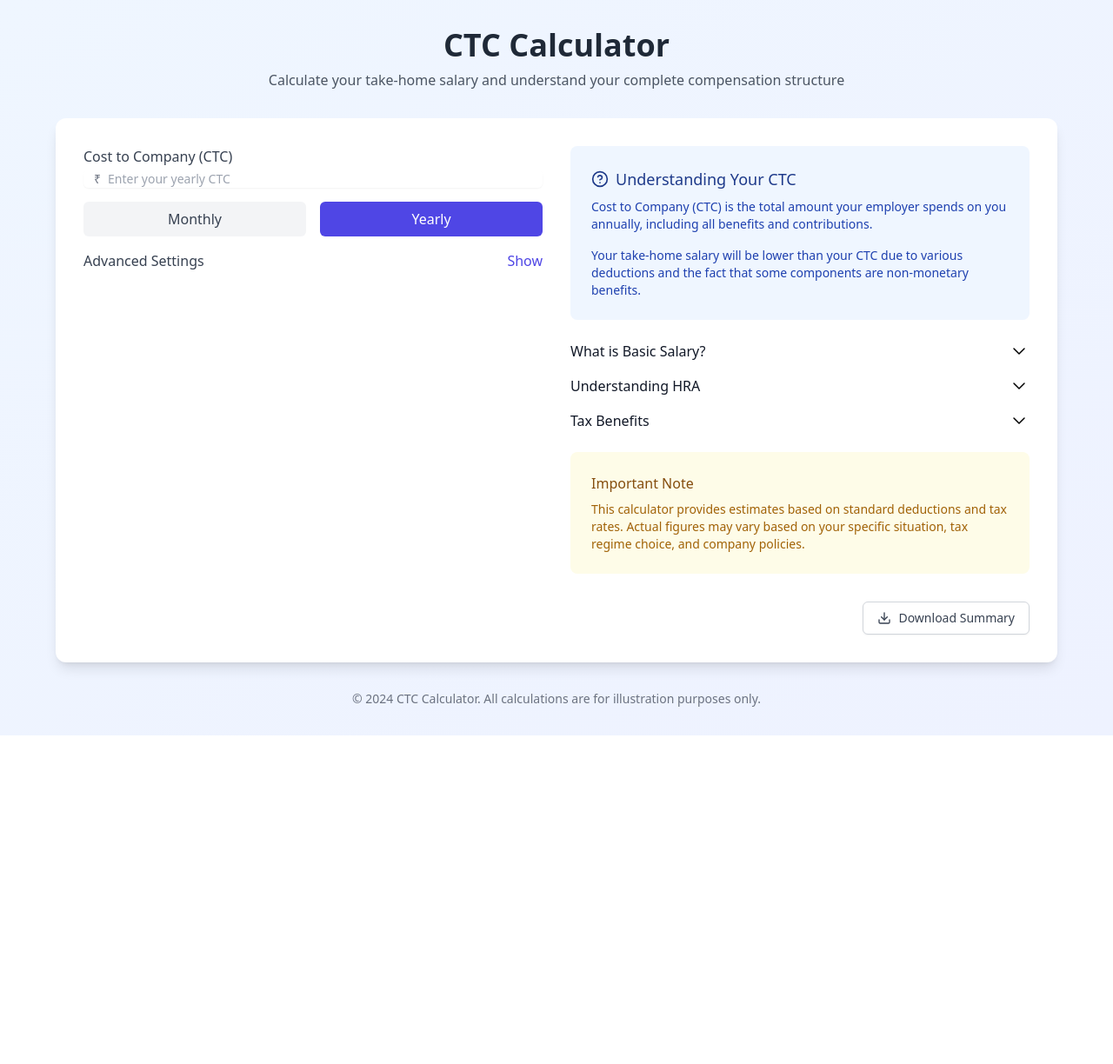
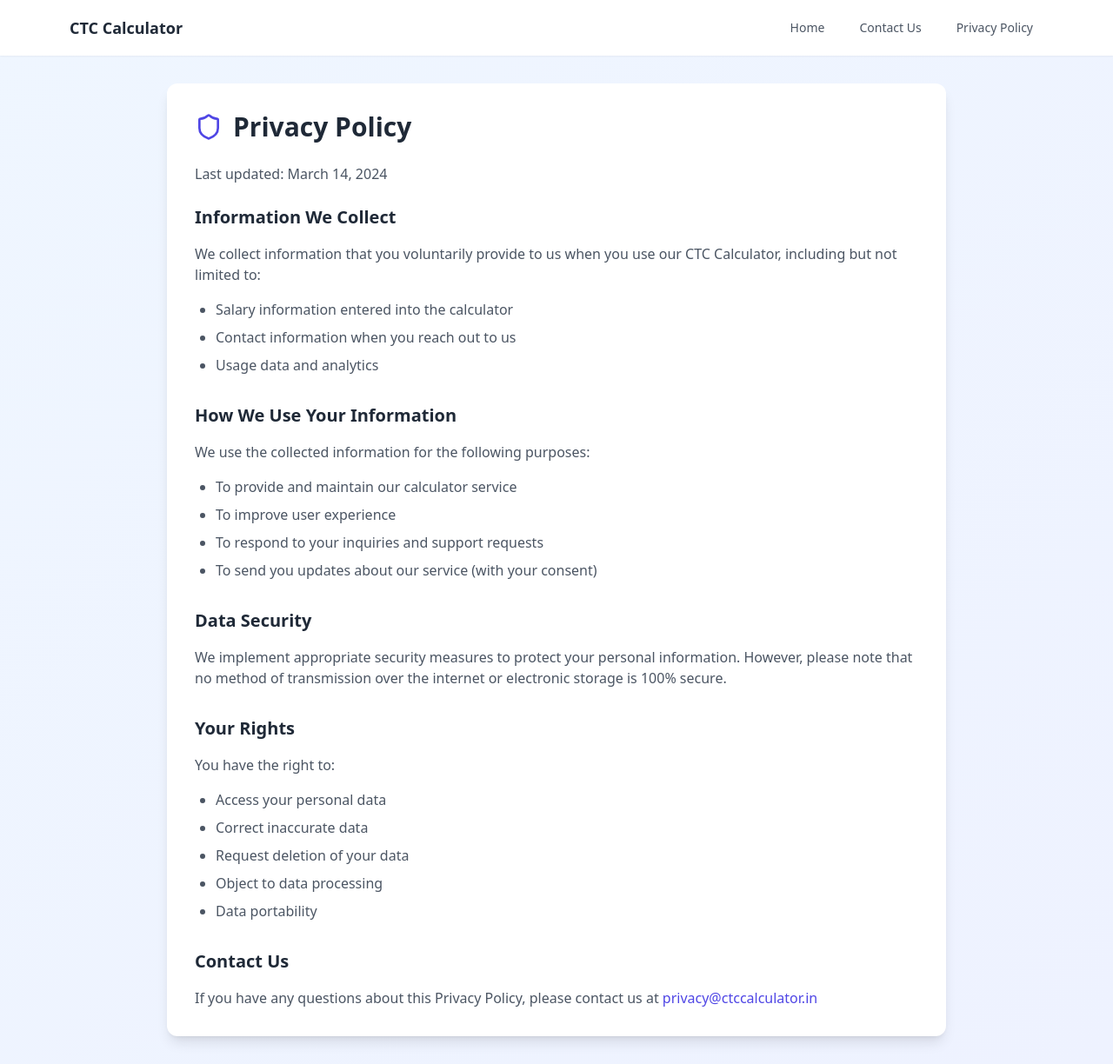
Before and after one commit to ksanjeev284/CTCcalculator, a React (Vite) app: page /privacy in a window 1280 px wide. Shown: the whole page at 87% size. Before the commit the page ends 846 px from the top, so only its background shows below. Built offline with nearby package versions, Linux system fonts and the light colour scheme.

Commit message:
Navigation System
Added Navigation  with Privacy and Contact Page

```diff
--- a/package.json
+++ b/package.json
@@ -13,7 +13,8 @@
   "dependencies": {
     "lucide-react": "^0.344.0",
     "react": "^18.3.1",
-    "react-dom": "^18.3.1"
+    "react-dom": "^18.3.1",
+    "react-router-dom": "^6.22.3"
   },
   "devDependencies": {
     "@eslint/js": "^9.9.1",
--- a/src/App.tsx
+++ b/src/App.tsx
@@ -1,11 +1,9 @@
-import React from 'react';
 import { Calculator } from './components/Calculator';
-import { DownloadCloud } from 'lucide-react';
+import { Layout } from './components/Layout';
 
 function App() {
   return (
-    <div className="min-h-screen bg-gradient-to-br from-blue-50 to-indigo-50 p-4 md:p-8">
-      <div className="max-w-6xl mx-auto">
+    <Layout>
       <header className="text-center mb-8">
         <h1 className="text-3xl md:text-4xl font-bold text-gray-800 mb-2">
           CTC Calculator
@@ -18,8 +16,7 @@ function App() {
       <footer className="mt-8 text-center text-sm text-gray-500">
         <p>© 2024 CTC Calculator. All calculations are for illustration purposes only.</p>
       </footer>
-      </div>
-    </div>
+    </Layout>
   );
 }
 
--- a/src/components/Calculator.tsx
+++ b/src/components/Calculator.tsx
@@ -1,5 +1,5 @@
-import React, { useState, useEffect } from 'react';
-import { Calculator as CalcIcon, HelpCircle, Download } from 'lucide-react';
+import { useState } from 'react';
+import { Download } from 'lucide-react';
 import { CTCBreakdown } from './CTCBreakdown';
 import { InfoPanel } from './InfoPanel';
 import { downloadSummary } from '../utils/downloadSummary';
--- /dev/null
+++ b/src/components/Layout.tsx
@@ -0,0 +1,19 @@
+import React from 'react';
+import { Navigation } from './Navigation';
+
+interface LayoutProps {
+  children: React.ReactNode;
+}
+
+export function Layout({ children }: LayoutProps) {
+  return (
+    <div className="min-h-screen bg-gradient-to-br from-blue-50 to-indigo-50">
+      <Navigation />
+      <div className="p-4 md:p-8">
+        <div className="max-w-6xl mx-auto">
+          {children}
+        </div>
+      </div>
+    </div>
+  );
+}
--- /dev/null
+++ b/src/components/Navigation.tsx
@@ -0,0 +1,70 @@
+import React from 'react';
+import { Menu } from 'lucide-react';
+import { Link } from 'react-router-dom';
+
+export function Navigation() {
+  const [isOpen, setIsOpen] = React.useState(false);
+
+  return (
+    <nav className="bg-white shadow-sm">
+      <div className="max-w-6xl mx-auto px-4">
+        <div className="flex justify-between items-center h-16">
+          <div className="flex items-center">
+            <Link to="/" className="text-gray-800 font-semibold text-lg">
+              CTC Calculator
+            </Link>
+          </div>
+
+          {/* Desktop menu */}
+          <div className="hidden md:flex items-center space-x-4">
+            <Link to="/" className="text-gray-600 hover:text-gray-900 px-3 py-2 rounded-md text-sm">
+              Home
+            </Link>
+            <Link to="/contact" className="text-gray-600 hover:text-gray-900 px-3 py-2 rounded-md text-sm">
+              Contact Us
+            </Link>
+            <Link to="/privacy" className="text-gray-600 hover:text-gray-900 px-3 py-2 rounded-md text-sm">
+              Privacy Policy
+            </Link>
+          </div>
+
+          {/* Mobile menu button */}
+          <div className="md:hidden">
+            <button
+              onClick={() => setIsOpen(!isOpen)}
+              className="inline-flex items-center justify-center p-2 rounded-md text-gray-600 hover:text-gray-900 hover:bg-gray-100 focus:outline-none focus:ring-2 focus:ring-inset focus:ring-indigo-500"
+            >
+              <Menu className="h-6 w-6" />
+            </button>
+          </div>
+        </div>
+      </div>
+
+      {/* Mobile menu */}
+      {isOpen && (
+        <div className="md:hidden">
+          <div className="px-2 pt-2 pb-3 space-y-1 sm:px-3">
+            <Link
+              to="/"
+              className="block px-3 py-2 rounded-md text-base font-medium text-gray-600 hover:text-gray-900 hover:bg-gray-50"
+            >
+              Home
+            </Link>
+            <Link
+              to="/contact"
+              className="block px-3 py-2 rounded-md text-base font-medium text-gray-600 hover:text-gray-900 hover:bg-gray-50"
+            >
+              Contact Us
+            </Link>
+            <Link
+              to="/privacy"
+              className="block px-3 py-2 rounded-md text-base font-medium text-gray-600 hover:text-gray-900 hover:bg-gray-50"
+            >
+              Privacy Policy
+            </Link>
+          </div>
+        </div>
+      )}
+    </nav>
+  );
+}
--- a/src/main.tsx
+++ b/src/main.tsx
@@ -1,10 +1,28 @@
 import { StrictMode } from 'react';
 import { createRoot } from 'react-dom/client';
-import App from './App.tsx';
+import { createBrowserRouter, RouterProvider } from 'react-router-dom';
+import App from './App';
+import { Contact } from './pages/Contact';
+import { Privacy } from './pages/Privacy';
 import './index.css';
+
+const router = createBrowserRouter([
+  {
+    path: '/',
+    element: <App />,
+  },
+  {
+    path: '/contact',
+    element: <Contact />,
+  },
+  {
+    path: '/privacy',
+    element: <Privacy />,
+  },
+]);
 
 createRoot(document.getElementById('root')!).render(
   <StrictMode>
-    <App />
+    <RouterProvider router={router} />
   </StrictMode>
 );
--- /dev/null
+++ b/src/pages/Contact.tsx
@@ -0,0 +1,60 @@
+import { Mail, AlertCircle } from 'lucide-react';
+import { Layout } from '../components/Layout';
+
+export function Contact() {
+  return (
+    <Layout>
+      <div className="max-w-3xl mx-auto">
+        <div className="bg-white rounded-xl shadow-lg p-6 md:p-8">
+          <div className="flex items-center mb-6">
+            <Mail className="h-8 w-8 text-indigo-600 mr-3" />
+            <h1 className="text-3xl font-bold text-gray-800">Contact Us</h1>
+          </div>
+
+          <div className="space-y-8">
+            <div>
+              <div className="flex items-center space-x-3 mb-4">
+                <Mail className="h-6 w-6 text-indigo-600" />
+                <h2 className="text-xl font-semibold text-gray-800">Get in Touch</h2>
+              </div>
+
+              <p className="text-gray-600 mb-6">
+                We'd love to hear from you! If you have any questions, feedback, or concerns,
+                please don't hesitate to reach out.
+              </p>
+
+              <a
+                href="mailto:ksanjeev284@gmail.com"
+                className="inline-flex items-center px-4 py-2 border border-indigo-600 text-indigo-600
+                         rounded-md hover:bg-indigo-600 hover:text-white transition-colors duration-200"
+              >
+                <Mail className="h-4 w-4 mr-2" />
+                ksanjeev284@gmail.com
+              </a>
+            </div>
+
+            <div className="bg-gray-50 rounded-lg p-6">
+              <div className="flex items-center space-x-3 mb-4">
+                <AlertCircle className="h-6 w-6 text-gray-600" />
+                <h2 className="text-xl font-semibold text-gray-800">Report Technical Issues</h2>
+              </div>
+
+              <p className="text-gray-600 mb-4">When reporting technical issues, please include:</p>
+
+              <ul className="list-disc pl-5 text-gray-600 space-y-2 mb-6">
+                <li>Browser type and version</li>
+                <li>Device type</li>
+                <li>Description of the issue</li>
+                <li>Screenshots (if possible)</li>
+              </ul>
+
+              <p className="text-sm text-gray-500">
+                <strong>Note:</strong> For urgent matters, please include "URGENT" in your email subject line.
+              </p>
+            </div>
+          </div>
+        </div>
+      </div>
+    </Layout>
+  );
+}
--- /dev/null
+++ b/src/pages/Privacy.tsx
@@ -0,0 +1,82 @@
+import { Layout } from '../components/Layout';
+import { Shield } from 'lucide-react';
+
+export function Privacy() {
+  return (
+    <Layout>
+      <div className="max-w-4xl mx-auto">
+        <div className="bg-white rounded-xl shadow-lg p-6 md:p-8">
+          <div className="flex items-center mb-6">
+            <Shield className="h-8 w-8 text-indigo-600 mr-3" />
+            <h1 className="text-3xl font-bold text-gray-800">Privacy Policy</h1>
+          </div>
+
+          <div className="prose prose-indigo max-w-none">
+            <p className="text-gray-600 mb-6">
+              Last updated: March 14, 2024
+            </p>
+
+            <section className="mb-8">
+              <h2 className="text-xl font-semibold text-gray-800 mb-4">Information We Collect</h2>
+              <p className="text-gray-600 mb-4">
+                We collect information that you voluntarily provide to us when you use our CTC Calculator,
+                including but not limited to:
+              </p>
+              <ul className="list-disc pl-6 text-gray-600 space-y-2">
+                <li>Salary information entered into the calculator</li>
+                <li>Contact information when you reach out to us</li>
+                <li>Usage data and analytics</li>
+              </ul>
+            </section>
+
+            <section className="mb-8">
+              <h2 className="text-xl font-semibold text-gray-800 mb-4">How We Use Your Information</h2>
+              <p className="text-gray-600 mb-4">
+                We use the collected information for the following purposes:
+              </p>
+              <ul className="list-disc pl-6 text-gray-600 space-y-2">
+                <li>To provide and maintain our calculator service</li>
+                <li>To improve user experience</li>
+                <li>To respond to your inquiries and support requests</li>
+                <li>To send you updates about our service (with your consent)</li>
+              </ul>
+            </section>
+
+            <section className="mb-8">
+              <h2 className="text-xl font-semibold text-gray-800 mb-4">Data Security</h2>
+              <p className="text-gray-600">
+                We implement appropriate security measures to protect your personal information.
+                However, please note that no method of transmission over the internet or electronic
+                storage is 100% secure.
+              </p>
+            </section>
+
+            <section className="mb-8">
+              <h2 className="text-xl font-semibold text-gray-800 mb-4">Your Rights</h2>
+              <p className="text-gray-600 mb-4">
+                You have the right to:
+              </p>
+              <ul className="list-disc pl-6 text-gray-600 space-y-2">
+                <li>Access your personal data</li>
+                <li>Correct inaccurate data</li>
+                <li>Request deletion of your data</li>
+                <li>Object to data processing</li>
+                <li>Data portability</li>
+              </ul>
+            </section>
+
+            <section>
+              <h2 className="text-xl font-semibold text-gray-800 mb-4">Contact Us</h2>
+              <p className="text-gray-600">
+                If you have any questions about this Privacy Policy, please contact us at{' '}
+                <a href="mailto:privacy@ctccalculator.in" className="text-indigo-600 hover:text-indigo-700">
+                  privacy@ctccalculator.in
+                </a>
+              </p>
+            </section>
+          </div>
+        </div>
+      </div>
+    </Layout>
+  );
+}
```
Also changed, not shown: 1 other file (tests, documents, lock files or other folders). Lines whose indentation alone changed are shown as unchanged.
